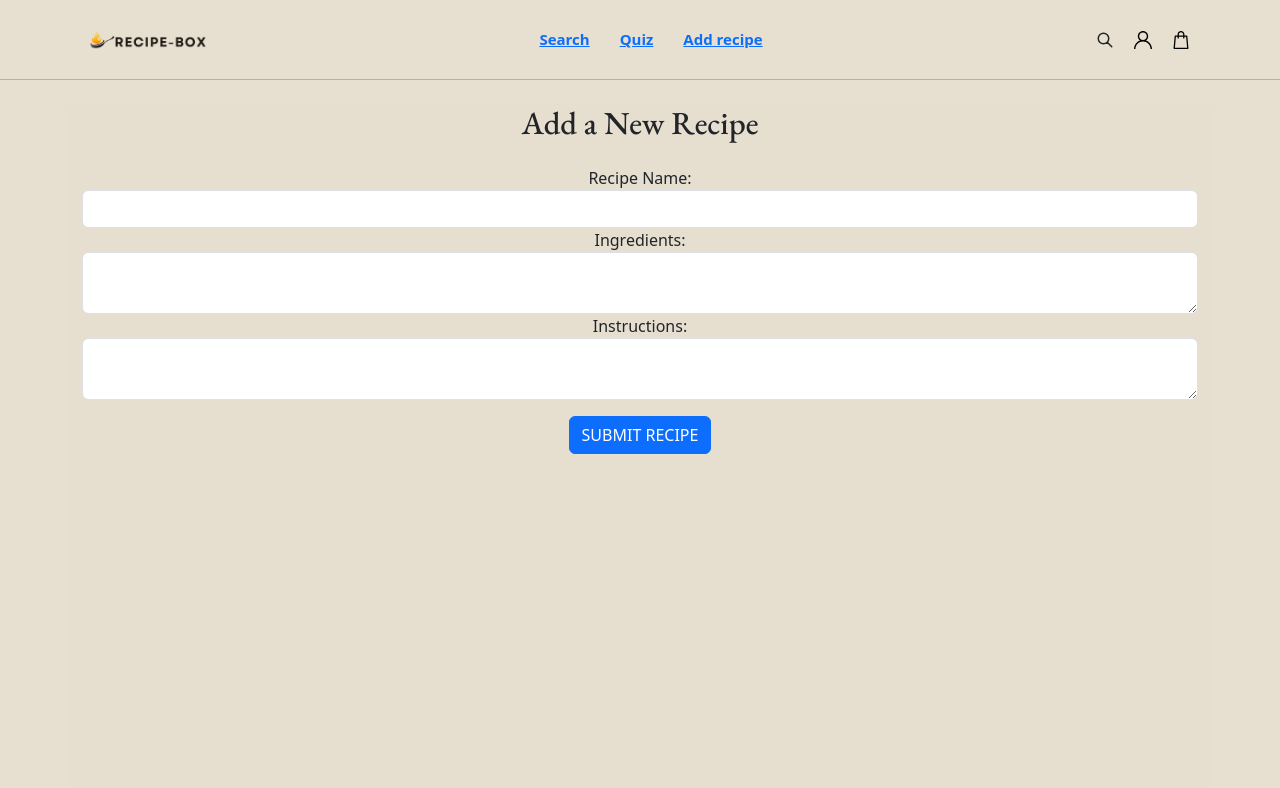
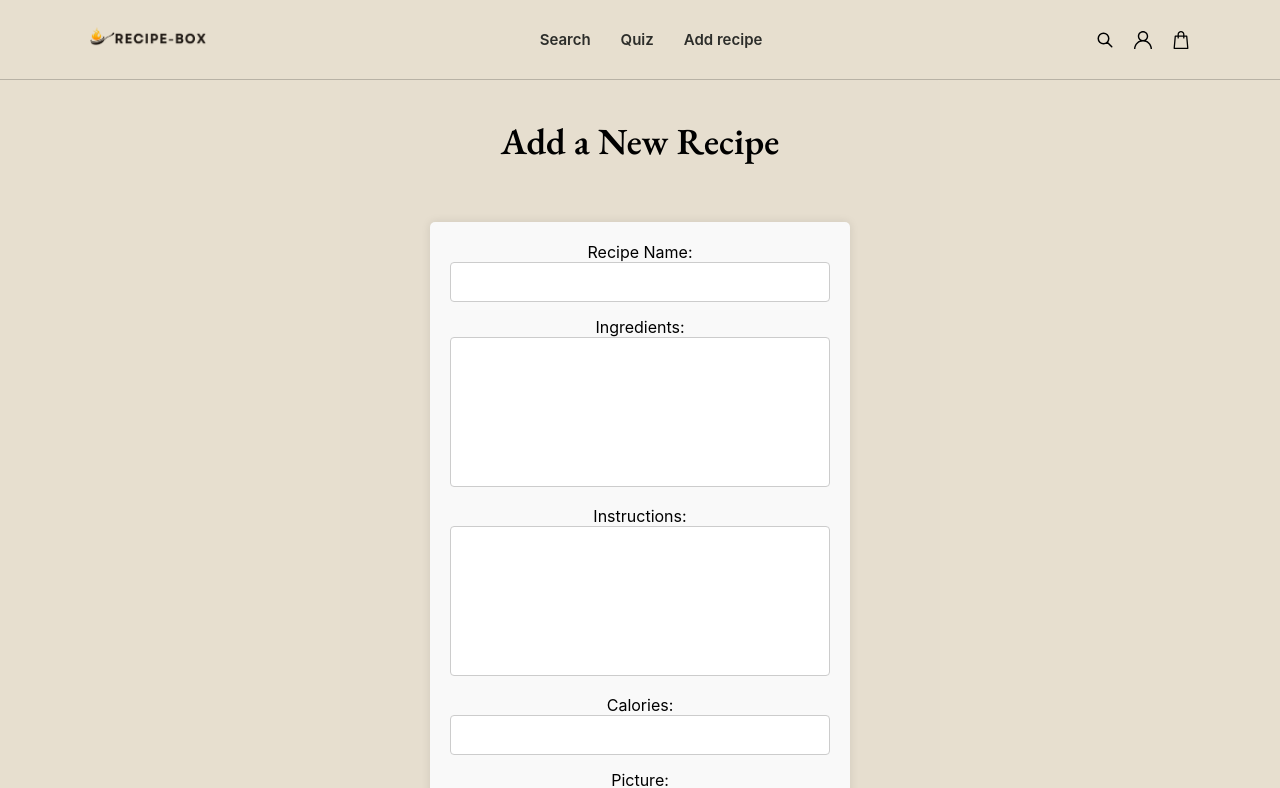
Before and after one commit to sigehiro/recipeBox, a React (Create React App) app: page /add-recipe in a window 1280 px wide. Shown: the top 788 px of the page. Built offline with nearby package versions, Linux system fonts and the light colour scheme.

Commit message:
No bootstrap, tons of changes for my addRecipe work
Here are the changes to the Add recipe files: AddRecipe.js, AddRecipeCSS.css, and RecipeForm.js

```diff
--- a/src/AddRecipe.js
+++ b/src/AddRecipe.js
@@ -1,7 +1,7 @@
 import React, { useState } from 'react';
 import RecipeForm from './RecipeForm';
-import 'bootstrap/dist/css/bootstrap.min.css';
-import './App'; // Import custom styles
+// import 'bootstrap/dist/css/bootstrap.min.css';
+import './AddRecipeCSS.css'; // Import custom styles
 
 const AddRecipe = () => {
 
--- /dev/null
+++ b/src/AddRecipeCSS.css
@@ -0,0 +1,95 @@
+.container {
+    max-width: 600px;
+    margin: 0 auto;
+    padding-bottom: 100px; /* Ensure the form does not overlap with the footer */
+  }
+
+  .recipe-form-container {
+    margin: 0 auto;
+    padding: 20px;
+  }
+
+  .recipe-form {
+    background-color: #f9f9f9;
+    padding: 20px;
+    border-radius: 5px;
+    box-shadow: 0 0 10px rgba(0, 0, 0, 0.1);
+  }
+
+  .form-group {
+    margin-bottom: 15px;
+  }
+
+  .form-control {
+    width: 100%;
+    padding: 10px;
+    font-size: 1rem;
+    border: 1px solid #ccc;
+    border-radius: 4px;
+  }
+
+  input.form-control {
+    height: 40px; /* Fixed height for input field */
+  }
+
+  textarea.form-control {
+    height: 150px; /* Fixed height for textareas */
+    resize: none; /* Prevent resizing */
+  }
+
+  .btn-primary {
+    background-color: #007bff;
+    color: #fff;
+    padding: 10px 15px;
+    border: none;
+    border-radius: 4px;
+    cursor: pointer;
+  }
+
+  .btn-primary:hover {
+    background-color: #0056b3;
+  }
+
+  .alert.alert-danger {
+    color: #721c24;
+    background-color: #f8d7da;
+    border-color: #f5c6cb;
+    padding: 10px;
+    border-radius: 4px;
+    margin-bottom: 20px; /* Space between error message and submit button */
+  }
+
+  .submitted-recipe {
+    margin-top: 20px;
+    padding: 20px;
+    border: 1px solid #ddd;
+    border-radius: 5px;
+    background-color: #fff;
+  }
+
+  .recipe-header {
+    display: flex;
+    align-items: center;
+    justify-content: space-between;
+  }
+
+  .recipe-image {
+    max-width: 150px;
+    height: auto;
+    margin-left: 20px;
+  }
+
+.submitted-recipe {
+    margin-top: 20px;
+    padding: 10px;
+    border: 1px solid #ddd;
+    border-radius: 5px;
+    background-color: #f9f9f9;
+  }
+
+  .submitted-recipe img {
+    display: block;
+    margin-top: 10px;
+    max-width: 100%;
+    height: auto;
+  }
--- a/src/RecipeForm.js
+++ b/src/RecipeForm.js
@@ -1,21 +1,76 @@
 import React, { useState } from 'react';
-import Button from './Button'
+import Button from './Button';
+
 const RecipeForm = ({ onSubmit }) => {
   const [recipeName, setRecipeName] = useState('');
   const [ingredients, setIngredients] = useState('');
   const [instructions, setInstructions] = useState('');
+  const [calories, setCalories] = useState('');
+  const [picture, setPicture] = useState(null);
+  const [error, setError] = useState('');
+  const [submittedRecipes, setSubmittedRecipes] = useState([]);
+
+  const validateForm = () => {
+    if (!recipeName.trim() || !ingredients.trim() || !instructions.trim()) {
+      setError('All fields are required.');
+      return false;
+    }
+
+    if (/^\d/.test(recipeName)) {
+      setError('Recipe name cannot have only numbers.');
+      return false;
+    }
+
+    const hasLetters = /[a-zA-Z]/.test(recipeName);
+    const hasNumbers = /\d/.test(recipeName);
+
+    if (hasNumbers && hasLetters) {
+      setError('Recipe name cannot have numbers.');
+      return false;
+    }
+
+    if (hasNumbers && !hasLetters) {
+      setError('Recipe name cannot have numbers.');
+      return false;
+    }
+
+    if (!/^\d+$/.test(calories) && calories.trim() !== '') {
+      setError('Calories must have numbers and cannot have letters.');
+      return false;
+    }
+
+    if (!picture) {
+      setError('Please add a picture for your recipe.');
+      return false;
+    }
+
+    setError('');
+    return true;
+  };
 
   const handleSubmit = (event) => {
     event.preventDefault();
+    if (validateForm()) {
       const formData = {
         recipeName,
         ingredients,
         instructions,
+        calories,
+        picture: URL.createObjectURL(picture), // Create a URL for the picture
       };
+      setSubmittedRecipes([...submittedRecipes, formData]); // Add new recipe to the list
       onSubmit(formData);
+      // Clear form fields after submission
+      setRecipeName('');
+      setIngredients('');
+      setInstructions('');
+      setCalories('');
+      setPicture(null);
+    }
   };
 
   return (
+    <div className="recipe-form-container">
       <form className="recipe-form" onSubmit={handleSubmit}>
         <div className="form-group">
           <label htmlFor="recipeName">Recipe Name:</label>
@@ -51,8 +106,59 @@ const RecipeForm = ({ onSubmit }) => {
             required
           ></textarea>
         </div>
+        <div className="form-group">
+          <label htmlFor="calories">Calories:</label>
+          <input
+            type="text"
+            className="form-control"
+            id="calories"
+            name="calories"
+            value={calories}
+            onChange={(e) => setCalories(e.target.value)}
+            required
+          />
+        </div>
+        <div className="form-group">
+          <label htmlFor="picture">Picture:</label>
+          <input
+            type="file"
+            className="form-control"
+            id="picture"
+            name="picture"
+            accept="image/*"
+            onChange={(e) => setPicture(e.target.files[0])}
+          />
+        </div>
+        {error && <div className="alert alert-danger">{error}</div>}
         <Button type="submit" text="Submit Recipe" />
       </form>
+
+      {/* Display all submitted recipes */}
+      <div className="submitted-recipes">
+        {submittedRecipes.length > 0 && <h3> Recipes:</h3>}
+        {submittedRecipes.map((recipe, index) => (
+          <div key={index} className="submitted-recipe">
+            <div className="recipe-details">
+              <div className="recipe-header">
+                <h4>{recipe.recipeName}</h4>
+                {recipe.picture && (
+                  <img
+                    src={recipe.picture}
+                    alt="Recipe"
+                    className="recipe-image"
+                  />
+                )}
+              </div>
+              <p><strong>Ingredients:</strong></p>
+              <p>{recipe.ingredients}</p>
+              <p><strong>Instructions:</strong></p>
+              <p>{recipe.instructions}</p>
+              <p><strong>Calories:</strong> {recipe.calories}</p>
+            </div>
+          </div>
+        ))}
+      </div>
+    </div>
   );
 };
 
```
Lines whose indentation alone changed are shown as unchanged.
